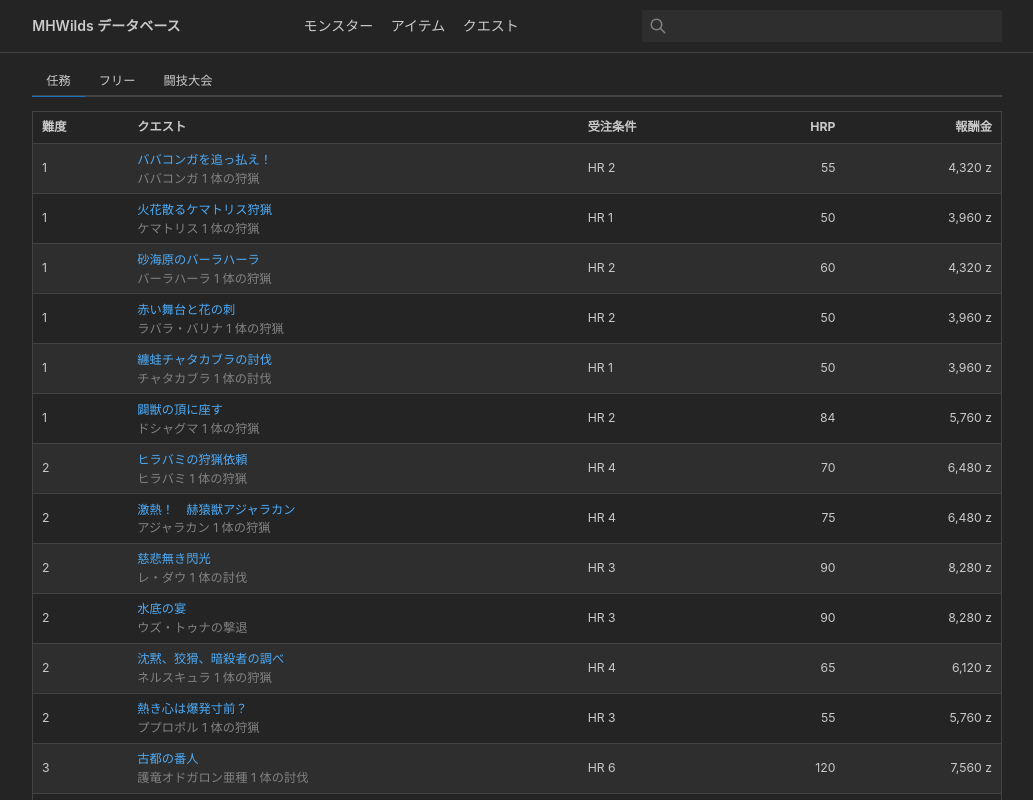
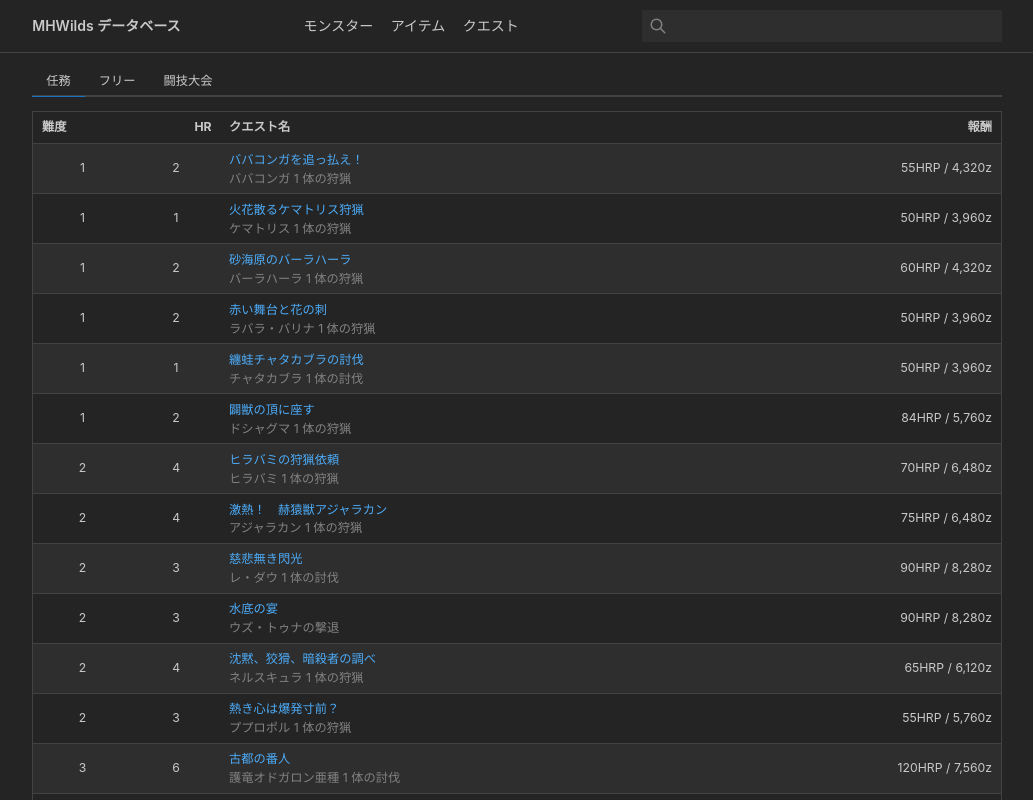
Before and after one commit to grassfieldk/monster-hunter-wilds-database, a React (Vite) app: page /quests in a window 1280 px wide. Shown: the top 800 px of the page, without its empty margins (123-1156 px from the left). Built offline with nearby package versions, Linux system fonts and the light colour scheme.

Commit message:
feat: クエスト一覧の表示を整理

```diff
--- a/src/pages/QuestsPage.tsx
+++ b/src/pages/QuestsPage.tsx
@@ -28,16 +28,16 @@
           <Table.Thead>
             <Table.Tr>
               <Table.Th>難度</Table.Th>
-              <Table.Th>クエスト</Table.Th>
-              <Table.Th>受注条件</Table.Th>
-              <Table.Th className="numeric-cell">HRP</Table.Th>
-              <Table.Th className="numeric-cell">報酬金</Table.Th>
+              <Table.Th className="numeric-cell">HR</Table.Th>
+              <Table.Th>クエスト名</Table.Th>
+              <Table.Th className="numeric-cell">報酬</Table.Th>
             </Table.Tr>
           </Table.Thead>
           <Table.Tbody>
             {visibleQuests.map((quest) => (
               <Table.Tr key={quest.game_id}>
-                <Table.Td>{quest.difficulty}</Table.Td>
+                <Table.Td className="centered-cell">{quest.difficulty}</Table.Td>
+                <Table.Td className="numeric-cell centered-cell">{quest.order_rank > 0 ? quest.order_rank.toLocaleString('ja-JP') : 'なし'}</Table.Td>
                 <Table.Td>
                   <Box>
                     <Anchor component={Link} to={`/quests/${quest.game_id}`} fw={500} display="block">{text(quest.names)}</Anchor>
@@ -46,9 +46,9 @@
                     </Text>
                   </Box>
                 </Table.Td>
-                <Table.Td>{quest.order_rank > 0 ? `HR ${quest.order_rank}` : 'なし'}</Table.Td>
-                <Table.Td className="numeric-cell">{quest.hunter_rank_points.toLocaleString('ja-JP')}</Table.Td>
-                <Table.Td className="numeric-cell">{quest.reward_money.toLocaleString('ja-JP')} z</Table.Td>
+                <Table.Td className="numeric-cell">
+                  {quest.hunter_rank_points.toLocaleString('ja-JP')}HRP / {quest.reward_money.toLocaleString('ja-JP')}z
+                </Table.Td>
               </Table.Tr>
             ))}
           </Table.Tbody>
--- a/src/styles.css
+++ b/src/styles.css
@@ -72,6 +72,10 @@
 .numeric-cell {
   text-align: right !important;
   white-space: nowrap;
+}
+
+.centered-cell {
+  text-align: center !important;
 }
 
 .hitzone-table {
```
